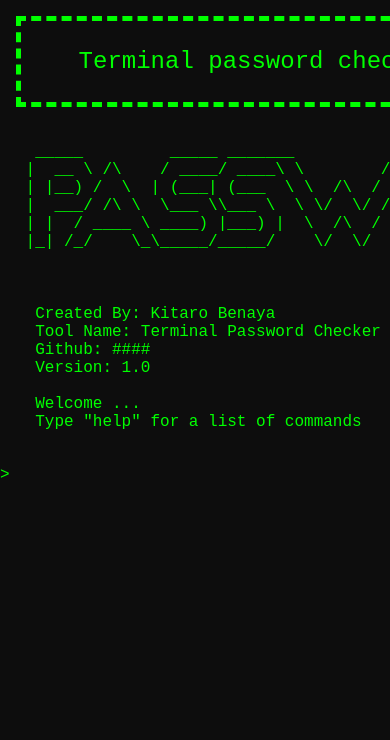
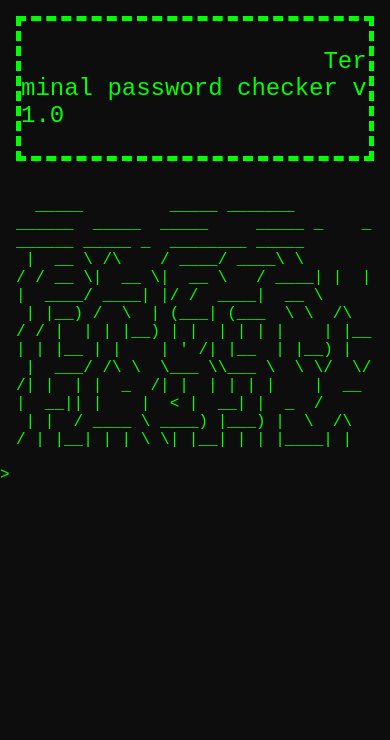
Before and after one commit to kitarobenaya/password-checker, a plain HTML site: page index.html in a window 390 px wide. Drawn offline with Linux system fonts and the light colour scheme.

Commit message:
responsive dengan scrool x

```diff
--- a/styles.css
+++ b/styles.css
@@ -13,11 +13,12 @@ body {
 }
 
 header.opening {
+  width: fit-content;
+  height: auto;
   font-size: 1rem;
   font-family: monospace;
   color: #00ff00;
-  pointer-events: none;
-  max-height: 450px; /* batasi supaya gak niban ke bawah */
+  max-height: 450px;
   overflow-y: hidden;
   overflow-x: auto;
   max-width: 100%;
@@ -27,8 +28,12 @@ header.opening {
 }
 
 header.opening pre {
-  width: fit-content;
-  height: fit-content;
+  width: 100%;
+  height: auto;
+  margin: 0;
+  padding: 0;
+  white-space: pre-wrap;
+  word-break: break-all;
 }
 
 header.opening pre.title {
```
Also changed, not shown: index.html (+1 -1 lines).
